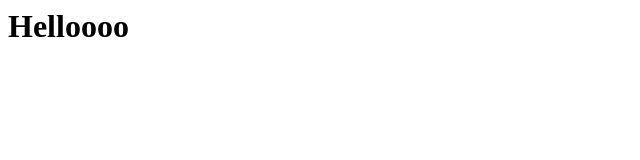
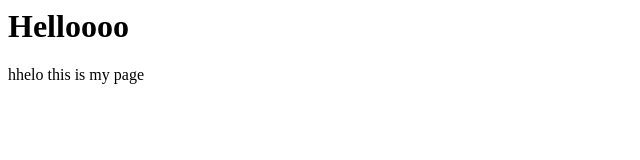
Before and after one commit to MuhammedSafi44/htmlprac, a plain HTML site: page index.html in a window 1280 px wide. Shown: the whole page, without its empty margins (0-640 px from the left). Drawn offline with Linux system fonts and the light colour scheme.

Commit message:
added paragraph

```diff
--- a/index.html
+++ b/index.html
@@ -4,5 +4,6 @@
     </head>
     <body>
         <h1>Helloooo</h1>
+        <p> hhelo this is my page</p>
     </body>
 </html>
```
